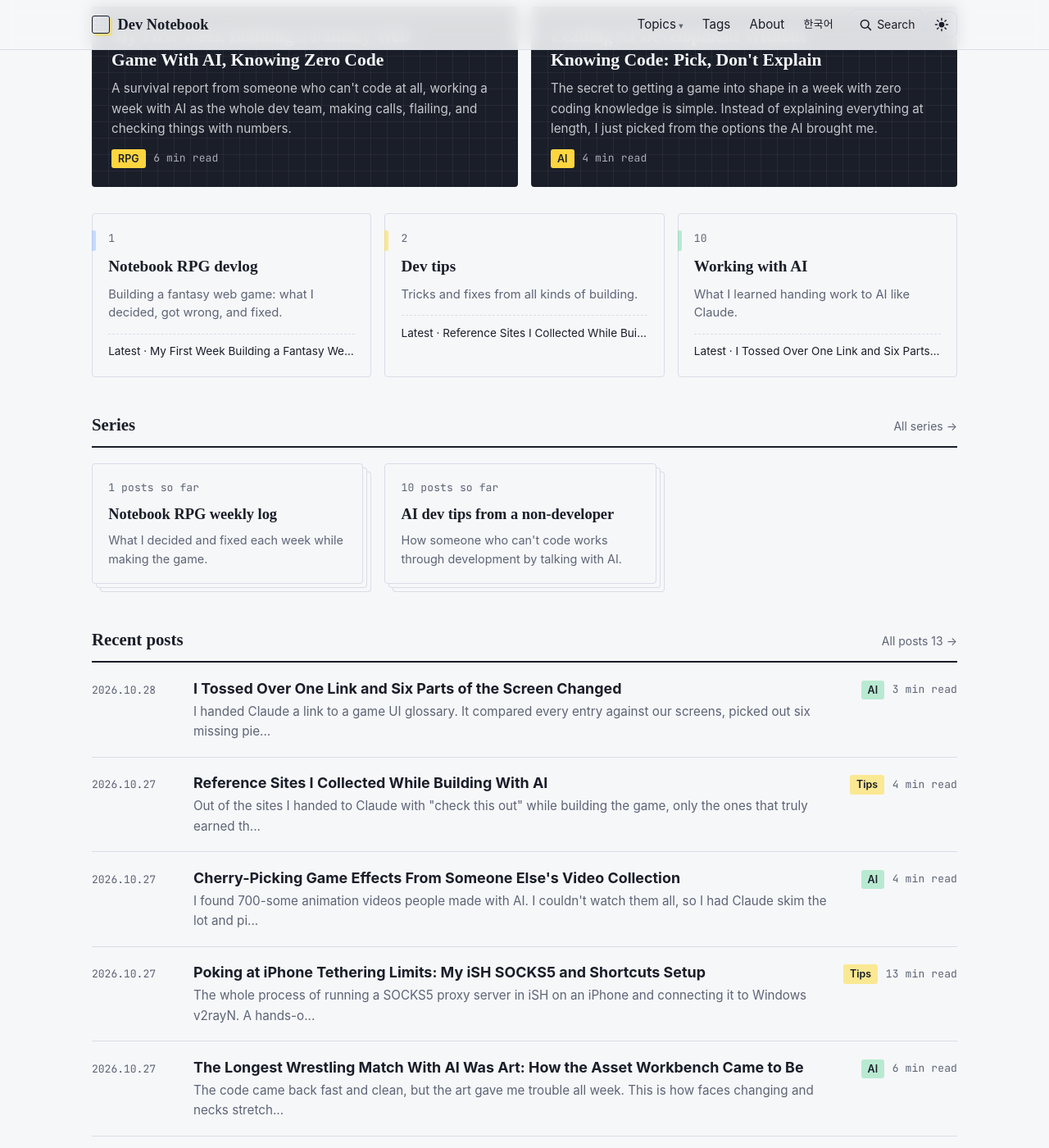
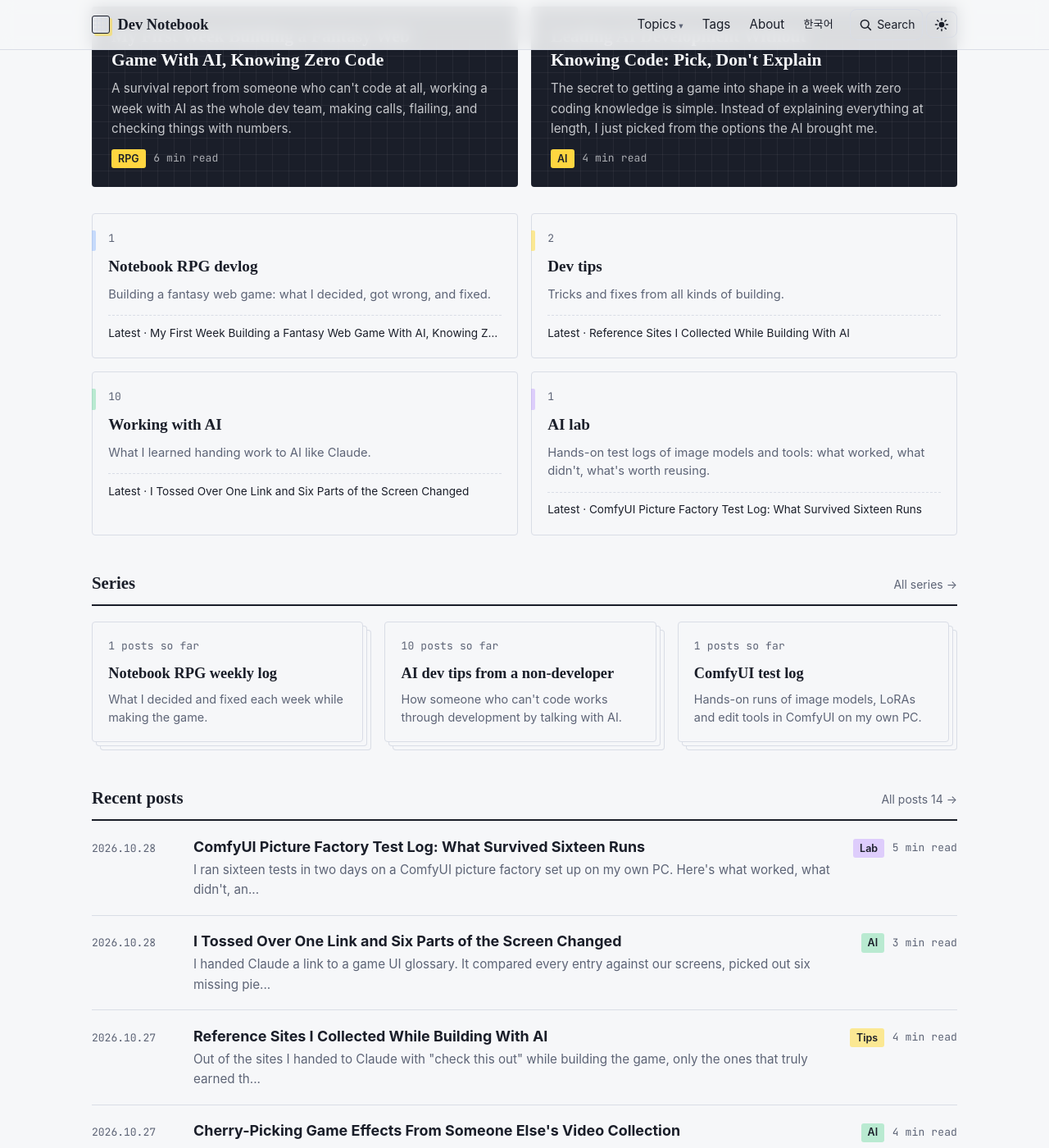
Before and after one commit to wh209302/wh209302.github.io, a Jekyll site: the page built from en/index.md, in a window 1280 px wide and 1400 px high, scrolled down 486 px. Shown: the whole window at 82% size. Built offline with Jekyll 4.4.1, drawn with Linux system fonts in a browser that asks for light colours; some web fonts are replaced; part of the change alters nothing that is shown; some of the changed text lies outside the part shown.

Commit message:
AI 실험실 분류 신설, 첫 글: ComfyUI 그림 공장 시험 일지(한·영)

```diff
--- a/_data/categories.yml
+++ b/_data/categories.yml
@@ -17,3 +17,9 @@
   desc: Claude 같은 AI에게 일을 맡기며 배운 것.
   hue: green
   en: { name: Working with AI, short: AI, desc: What I learned handing work to AI like Claude. }
+- id: ai-lab
+  name: AI 실험실
+  short: 실험
+  desc: 이미지 생성 모델·도구를 직접 돌려 본 시험 기록. 된 것, 안 된 것, 다음에 쓸 만한 것.
+  hue: purple
+  en: { name: AI lab, short: Lab, desc: "Hands-on test logs of image models and tools: what worked, what didn't, what's worth reusing." }
--- a/_data/series.yml
+++ b/_data/series.yml
@@ -7,3 +7,7 @@
   name: 비개발자의 AI 개발 요령
   desc: 코드를 모르는 사람이 AI와 대화하며 개발을 풀어 가는 과정과 요령.
   en: { name: AI dev tips from a non-developer, desc: How someone who can't code works through development by talking with AI. }
+- id: comfyui-lab
+  name: ComfyUI 시험 일지
+  desc: 제 PC의 ComfyUI로 그림 모델·LoRA·편집 도구를 직접 돌려 본 기록.
+  en: { name: ComfyUI test log, desc: "Hands-on runs of image models, LoRAs and edit tools in ComfyUI on my own PC." }
--- /dev/null
+++ b/_posts/2026-10-28-comfyui-lab.md
@@ -0,0 +1,71 @@
+---
+layout: post
+title: "ComfyUI 그림 공장 시험 일지: 열여섯 번 돌려서 남은 것"
+date: 2026-10-28 11:00:00 +0900
+category: ai-lab
+series: comfyui-lab
+tags: [AI그림, ComfyUI, 픽셀아트, LoRA, 시험기록]
+image: /assets/img/posts/comfyui-lab/talk.webp
+summary: 제 PC에 차린 ComfyUI 그림 공장으로 이틀 동안 열여섯 번 시험을 돌렸습니다. 된 것과 안 된 것, 다음 프로젝트에서 다시 꺼내 쓸 만한 것만 추렸습니다.
+---
+
+게임 캐릭터를 직접 뽑아 보겠다고 제 PC에 ComfyUI를 깔고 Claude에게 원격으로 맡겼습니다. 이틀 동안 시험만 열여섯 번 돌렸는데, 결국 지금 게임 그림은 다른 도구로 만들고 있습니다. 그렇다고 이 시험들이 헛수고였던 건 아닙니다. **다음 게임에서 같은 삽질을 반복하지 않도록** 된 것과 안 된 것을 실험 노트처럼 정리해 둡니다. 시험 내내 그래픽카드는 RTX 4070 Ti(12GB) 한 장이었습니다.
+
+<figure><img src="/assets/img/posts/comfyui-lab/talk.webp" alt="픽셀, 축소, 걷기, 자세, LoRA 다섯 장면을 제가 한 말, Claude의 답, 바뀐 것으로 정리한 표" loading="lazy"><figcaption>열여섯 번의 시험을 다섯 장면으로 줄이면 이렇습니다. 회색 칸은 실패, 초록 칸은 건진 것입니다.</figcaption></figure>
+
+## 1차 시험: 1등 모델이 하필 판매 금지
+
+처음 주문은 단순했습니다. 픽셀 아트 캐릭터를 뽑고 싶다고 했더니, Claude가 SDXL 계열 픽셀 모델 네 가지에 똑같은 주문을 넣어 약초꾼, 고블린, 동굴을 나란히 뽑아 왔습니다. 시식 코너처럼 한 판에 깔아 놓으니 고르기는 쉬웠습니다. 색면이 평평하고 외곽선이 또렷한 모델 하나가 압도적이었거든요.
+
+그런데 그 1등 모델의 약관을 보니 **제작자 허락 없이는 그림을 팔 수 없는 모델**이었습니다. 이때부터 시험표 맨 끝에는 늘 라이선스 칸이 붙었습니다. 그림이 예쁘면 일단 신나지만 예쁜 그림일수록 약관부터 보는 습관이 생겼죠.
+
+덤으로 배운 것도 하나 있습니다. 주문에 "스프라이트 시트"라고 쓰면 모델들이 신이 나서 사람을 열 명, 스무 명씩 늘어놓습니다. 그래서 그 뒤로는 한 장에 한 명씩 그리는 걸 기본으로 바꿨습니다.
+
+## 18×22칸으로 줄였더니 얼굴이 사라졌습니다
+
+게임에 넣으려면 그림을 손톱만 하게 줄여야 했습니다. 문제는 18×22칸으로 줄이는 순간 얼굴이 살색 덩어리 하나로 뭉개진다는 거였습니다. 후드와 옷 색은 읽히는데 눈이 없으니 캐릭터가 아니라 귀신 같더군요.
+
+Claude가 원본을 확대해 보다가 재미있는 걸 찾아냈습니다. 픽셀 모델이 그린 그림은 겉보기엔 큰 그림이지만, 사실 **한 칸이 8px쯤 되는 격자 위에 이미 픽셀 아트로 그려져 있었던 겁니다.** 그러니 억지로 줄이는 대신 그 격자를 찾아서 칸마다 대표색 하나로 되돌리면 됩니다. 처음 판은 칸을 읽기 전에 색부터 16색으로 묶는 바람에 눈과 볼 분홍이 또 사라졌는데, 순서를 바꾸자 눈 한 칸까지 살아남았습니다.
+
+<figure><img src="/assets/img/posts/comfyui-lab/native-grid.webp" alt="원본 약초꾼 그림과, 격자를 되돌린 그림, 절반으로 줄인 그림을 나란히 놓은 비교" loading="lazy"><figcaption>맨 왼쪽이 AI 원본, 그 옆이 격자를 되돌린 결과입니다. 오른쪽 작은 그림은 절반으로 줄여도 얼굴이 남는지 본 것입니다.</figcaption></figure>
+
+## 다리만 움직여 달라는 게 그렇게 어려운 부탁인가요
+
+걷기 동작은 다리만 조금 바꾸면 되니 쉬울 줄 알았습니다. 첫 프레임을 바탕으로 다시 그리게 하는 img2img를 걸고 원본에서 얼마나 벗어날지(denoise)를 0.5, 0.7로 올려 봤습니다. 결과는 보시는 대로 망토 무늬만 살짝 바뀌고 다리는 꿈쩍도 하지 않았습니다.
+
+<figure><img src="/assets/img/posts/comfyui-lab/img2img-walk.webp" alt="같은 약초꾼을 img2img로 다시 그렸지만 다리 자세가 거의 같은 비교표" loading="lazy"><figcaption>"걸어라"라고 세 번씩 다시 그렸는데 세 번 다 차렷 자세입니다.</figcaption></figure>
+
+그다음엔 뼈대 그림으로 자세를 강제하는 ControlNet 포즈까지 꺼냈습니다. 그런데 자세 인식기가 머리가 몸의 절반인 치비 그림을 아예 사람으로 못 알아보더군요. 치비 비율 뼈대를 직접 그려 넣어도 다리는 그대로였습니다. 이 시점에서 결론을 냈습니다. **픽셀 한두 칸짜리 걷기는 AI보다 손이 빠릅니다.**
+
+## 화풍을 바꾸자 편집 모델이 빛났습니다
+
+그사이 게임 화풍이 매끈한 파스텔 스티커로 바뀌었습니다(그 우여곡절은 [화풍을 정하기까지]({% post_url 2026-10-27-ai-art-style %})에 썼습니다). 그러면서 숙제도 바뀌었습니다. 같은 캐릭터가 휘두르고, 기도하고, 아파하고, 쓰러지는 그림이 필요해진 거죠.
+
+여기서 해결사로 나선 게 그림 편집 모델 Qwen-Image-Edit였습니다. 새로 그리는 게 아니라 서 있는 그림 한 장을 주고 "자세만 바꿔"라고 시키는 방식입니다. 장당 20~25초 만에 **얼굴, 옷, 색, 화풍이 거의 그대로인 채 자세만 바뀌었습니다.** 열여섯 번 중 가장 크게 건진 수확이었습니다.
+
+<figure><img src="/assets/img/posts/comfyui-lab/qwen-pose.webp" alt="서 있는 농부 소녀 한 장에서 휘두르기, 기도, 아픔, 쓰러짐 네 자세를 만든 결과" loading="lazy"><figcaption>맨 왼쪽 한 장만 주고 나머지 넷은 편집으로 만들었습니다. 쓰러져도 두건이 벗겨지지 않는 건 애교로 봐 주세요.</figcaption></figure>
+
+## 내 화풍 LoRA를 26분 만에 굽긴 했는데
+
+마지막으로 욕심을 냈습니다. 마음에 드는 예시 그림의 화풍을 아예 모델에 가르쳐 버리면 어떨까 싶었죠. 예시 13장으로 화풍 LoRA를 학습시켰더니 26분 만에 구워졌고 2100걸음까지 돌려 보니 1400걸음쯤이 가장 나았습니다. 2판에서는 편집 모델로 만든 그림 10장을 더 먹이고 "2등신", "3/4 방향" 같은 꼬리표도 붙였습니다.
+
+<figure><img src="/assets/img/posts/comfyui-lab/style-lora.webp" alt="예시 그림 세 장과 화풍 LoRA 1판, 2판으로 뽑은 소녀, 고블린, 드워프 비교" loading="lazy"><figcaption>맨 윗줄이 예시, 아래 두 줄이 LoRA 결과입니다. 색은 닮았는데 키가 자꾸 큽니다.</figcaption></figure>
+
+색감과 덧댄 천 같은 디테일은 제법 따라 했지만 키가 2.5~3등신으로 자꾸 커지고 선이 예시보다 진했습니다. 열세 장으로는 "머리 크게"라는 고집까지 가르치기엔 부족했던 모양입니다.
+
+## 다음에 그림 공장을 다시 차린다면
+
+이 무렵 저는 그림 생성을 다른 도구로 옮겨 보기로 하고 ComfyUI 시험을 멈췄습니다. 그래도 다음 게임에서 다시 공장을 차린다면 이 순서로 하겠습니다.
+
+1. 모델을 고르기 전에 약관부터 표로 정리합니다.
+2. 픽셀 아트는 줄이지 말고 원래 격자를 찾아 되돌립니다.
+3. 같은 캐릭터의 여러 자세는 새로 그리지 말고 한 장을 편집합니다.
+4. 화풍 LoRA는 예시를 수십 장 모은 뒤에 굽습니다.
+
+다음 편에서는 이번 주에 다시 꺼낸 ComfyUI로 "한 캐릭터가 걷고 휘두르는 픽셀 스프라이트"를 뽑을 수 있는지 시험한 이야기를 하겠습니다.
+
+## 세 줄 요약
+
+1. 픽셀 모델은 이미 격자 위에 그리고 있으니, 줄이지 말고 그 격자를 되돌리세요.
+2. 같은 캐릭터의 여러 자세는 새로 그리기보다 편집 모델로 한 장을 고치는 편이 훨씬 일관됩니다.
+3. 시험 결과에는 늘 라이선스 칸을 붙이세요. 1등 모델이 판매 금지일 수 있습니다.
--- a/assets/css/site.css
+++ b/assets/css/site.css
@@ -11,6 +11,7 @@
   --hl-yellow: rgba(255, 221, 64, .55);
   --hl-blue: rgba(120, 170, 255, .38);
   --hl-green: rgba(96, 214, 150, .40);
+  --hl-purple: rgba(178, 132, 255, .36);
   --code-bg: #eef0f5;
   --font-display: "Hahmlet", "Pretendard Variable", serif;
   --font-body: "Pretendard Variable", Pretendard, -apple-system, "Apple SD Gothic Neo", "Malgun Gothic", sans-serif;
@@ -23,14 +24,14 @@
   :root:not([data-theme="light"]) {
     --paper: #12151c; --paper-2: #1a1e28; --ink: #e5e7ee; --muted: #9aa1b3; --line: #2a303d;
     --grid: rgba(140, 165, 255, .06); --accent: #93a9ff;
-    --hl-yellow: rgba(255, 214, 64, .28); --hl-blue: rgba(110, 160, 255, .30); --hl-green: rgba(80, 200, 140, .28);
+    --hl-yellow: rgba(255, 214, 64, .28); --hl-blue: rgba(110, 160, 255, .30); --hl-green: rgba(80, 200, 140, .28); --hl-purple: rgba(170, 130, 255, .30);
     --code-bg: #1b2030; color-scheme: dark;
   }
 }
 :root[data-theme="dark"] {
   --paper: #12151c; --paper-2: #1a1e28; --ink: #e5e7ee; --muted: #9aa1b3; --line: #2a303d;
   --grid: rgba(140, 165, 255, .06); --accent: #93a9ff;
-  --hl-yellow: rgba(255, 214, 64, .28); --hl-blue: rgba(110, 160, 255, .30); --hl-green: rgba(80, 200, 140, .28);
+  --hl-yellow: rgba(255, 214, 64, .28); --hl-blue: rgba(110, 160, 255, .30); --hl-green: rgba(80, 200, 140, .28); --hl-purple: rgba(170, 130, 255, .30);
   --code-bg: #1b2030; color-scheme: dark;
 }
 
@@ -97,6 +98,7 @@ img { max-width: 100%; height: auto; }
 .dot--blue, .chip--blue { background: var(--hl-blue); }
 .dot--yellow, .chip--yellow { background: var(--hl-yellow); }
 .dot--green, .chip--green { background: var(--hl-green); }
+.dot--purple, .chip--purple { background: var(--hl-purple); }
 .chip { display: inline-block; padding: .05rem .5rem; border-radius: 3px; font-size: .78rem; font-weight: 600; text-decoration: none; white-space: nowrap; }
 .tag { text-decoration: none; color: var(--muted); font-size: .875rem; }
 .tag:hover { color: var(--accent); }
@@ -124,7 +126,7 @@ mark, .prose mark {
 .hero__lead { margin: 1.1rem 0 0; max-width: 34rem; color: var(--muted); font-size: 1.08rem; }
 
 /* 분류 책꽂이 */
-.shelf { display: grid; grid-template-columns: repeat(3, minmax(0, 1fr)); gap: 1rem; padding-block: 2rem 0; }
+.shelf { display: grid; grid-template-columns: repeat(2, minmax(0, 1fr)); gap: 1rem; padding-block: 2rem 0; }
 .shelf__item {
   position: relative; display: grid; gap: .35rem; align-content: start; padding: 1.2rem 1.2rem 1.1rem;
   border: 1px solid var(--line); border-radius: 4px; background: var(--paper); text-decoration: none;
@@ -134,6 +136,7 @@ mark, .prose mark {
 .shelf__item--blue::before { background: var(--hl-blue); }
 .shelf__item--yellow::before { background: var(--hl-yellow); }
 .shelf__item--green::before { background: var(--hl-green); }
+.shelf__item--purple::before { background: var(--hl-purple); }
 .shelf__item:hover { transform: translateY(-2px); box-shadow: 4px 6px 0 var(--paper-2); }
 .shelf__count { color: var(--muted); }
 .shelf__name { font-family: var(--font-display); font-weight: 700; font-size: 1.2rem; }
--- /dev/null
+++ b/categories/ai-lab.md
@@ -0,0 +1,5 @@
+---
+layout: category
+cat: ai-lab
+permalink: /categories/ai-lab/
+---
--- /dev/null
+++ b/en/_posts/2026-10-28-comfyui-lab.md
@@ -0,0 +1,71 @@
+---
+layout: post
+title: "ComfyUI Picture Factory Test Log: What Survived Sixteen Runs"
+date: 2026-10-28 11:00:00 +0900
+category: ai-lab
+series: comfyui-lab
+tags: [AI art, ComfyUI, pixel art, LoRA, test log]
+image: /assets/img/posts/comfyui-lab/talk-en.webp
+summary: I ran sixteen tests in two days on a ComfyUI picture factory set up on my own PC. Here's what worked, what didn't, and what's worth pulling out again for the next project.
+---
+
+I installed ComfyUI on my PC and let Claude drive it remotely so I could generate my own game characters. Two days and sixteen test runs later, the game's art is now made with a different tool. That doesn't make the tests a waste, though. I'm writing them up like lab notes **so the next game doesn't repeat the same digging**. Every run used a single RTX 4070 Ti (12GB).
+
+<figure><img src="/assets/img/posts/comfyui-lab/talk-en.webp" alt="Five scenes (pixel, shrink, walk, pose, LoRA) laid out as what I said, Claude's answer, and what changed" loading="lazy"><figcaption>Sixteen runs squeezed into five scenes. Grey boxes are failures, green ones are keepers.</figcaption></figure>
+
+## Run 1: the winning model couldn't be sold
+
+The first order was simple: I wanted pixel-art characters. Claude fed the same prompt to four SDXL pixel models and lined up an herbalist, a goblin and a cave from each. With everything on one tasting tray, the choice was easy. One model had flat color areas and crisp outlines and beat the rest by a mile.
+
+Then we read that winner's terms: **you can't sell images from it without the creator's permission**. From that day on, every test sheet ended with a license column. Pretty pictures still get me excited, but now the prettier the picture, the faster I check the fine print.
+
+One bonus lesson: write "sprite sheet" in the prompt and the models happily line up ten or twenty people. So we switched to one character per image by default.
+
+## Shrinking to 18×22 erased the face
+
+To fit the game, the art had to shrink to fingernail size. The problem was that at 18×22 cells the face melted into a single skin-colored blob. The hood and clothes still read fine, but with no eyes it looked more like a ghost than a character.
+
+While zooming into the originals, Claude spotted something fun. The pixel models' output looks like a big picture, but **it's actually already pixel art drawn on a grid of roughly 8px cells**. So instead of forcing it smaller, you find that grid and read one representative color per cell. The first version squeezed the colors down to 16 before reading the cells and lost the eyes and pink cheeks again; flipping the order kept even one-cell eyes alive.
+
+<figure><img src="/assets/img/posts/comfyui-lab/native-grid.webp" alt="The original herbalist, the grid-recovered version, and a half-size version side by side" loading="lazy"><figcaption>Far left is the AI original, next to it the recovered grid. The small ones on the right check whether the face survives at half size.</figcaption></figure>
+
+## Is "just move the legs" really that big an ask?
+
+I assumed a walk cycle would be easy since only the legs change. We tried img2img, which redraws from the first frame, and raised how far it may drift (denoise) to 0.5 and 0.7. As you can see, the cloak pattern shifted a little and the legs didn't budge.
+
+<figure><img src="/assets/img/posts/comfyui-lab/img2img-walk.webp" alt="The same herbalist redrawn with img2img, legs in nearly the same pose every time" loading="lazy"><figcaption>Told to "walk" three times, she stood at attention three times.</figcaption></figure>
+
+Next we brought out ControlNet poses, which force a pose with a skeleton drawing. But the pose detector didn't even recognize a chibi with a head half the size of its body as a person. Even when we drew a chibi-proportioned skeleton by hand, the legs stayed put. That's where we called it: **for a walk that moves a pixel or two, hands are faster than AI**.
+
+## A new art style, and the edit model shone
+
+Meanwhile the game's look changed to smooth pastel stickers (the saga is in [Picking the Game's Art Style]({% post_url 2026-10-27-ai-art-style %})). The homework changed too: now the same character needed to swing, pray, get hurt and fall down.
+
+The fixer here was Qwen-Image-Edit, an image editing model. Instead of drawing from scratch, you give it one standing picture and say "change only the pose". In 20–25 seconds per image, **the pose changed while face, clothes, colors and style stayed almost the same**. It was the biggest win of the sixteen runs.
+
+<figure><img src="/assets/img/posts/comfyui-lab/qwen-pose.webp" alt="One standing farm girl turned into swing, pray, hurt and fallen poses" loading="lazy"><figcaption>Only the leftmost image was given; the other four are edits. Please forgive the kerchief that refuses to fall off.</figcaption></figure>
+
+## I baked my own style LoRA in 26 minutes, but
+
+Last, I got greedy. What if we just taught the model the style of the example art I liked? A style LoRA trained on 13 examples was baked in 26 minutes; running it to 2,100 steps showed about 1,400 steps was best. For version 2 we added 10 images made with the edit model and tags like "two heads tall" and "three-quarter view".
+
+<figure><img src="/assets/img/posts/comfyui-lab/style-lora.webp" alt="Three example images compared with a girl, goblin and dwarf from style LoRA v1 and v2" loading="lazy"><figcaption>Top row is the examples, the two rows below are LoRA output. The colors match, but they keep getting taller.</figcaption></figure>
+
+It picked up the colors and details like patched cloth pretty well, but the characters kept growing to 2.5–3 heads tall and the lines came out darker than the examples. Thirteen images apparently weren't enough to teach the stubborn rule of "big head".
+
+## If I set up the factory again
+
+Around then I decided to move image generation to another tool and paused the ComfyUI tests. If I build the factory again for the next game, here's the order I'd follow.
+
+1. Put the licenses in a table before choosing a model.
+2. Don't shrink pixel art; find and recover its original grid.
+3. For many poses of one character, edit one image instead of drawing new ones.
+4. Bake a style LoRA only after collecting dozens of examples.
+
+Next time: I brought ComfyUI back out this week to see whether it can make a pixel sprite of one character walking and swinging.
+
+## Three-line summary
+
+1. Pixel models already draw on a grid, so recover that grid instead of shrinking.
+2. For many poses of one character, editing one image is far more consistent than drawing new ones.
+3. Always add a license column to your test results. The winning model may be one you can't sell.
--- /dev/null
+++ b/en/categories/ai-lab.md
@@ -0,0 +1,5 @@
+---
+layout: category
+cat: ai-lab
+permalink: /en/categories/ai-lab/
+---
```
Also changed, not shown: assets/img/posts/comfyui-lab/img2img-walk.webp (added), assets/img/posts/comfyui-lab/native-grid.webp (added), assets/img/posts/comfyui-lab/qwen-pose.webp (added), assets/img/posts/comfyui-lab/style-lora.webp (added), assets/img/posts/comfyui-lab/talk-en.webp (added), assets/img/posts/comfyui-lab/talk.webp (added).
